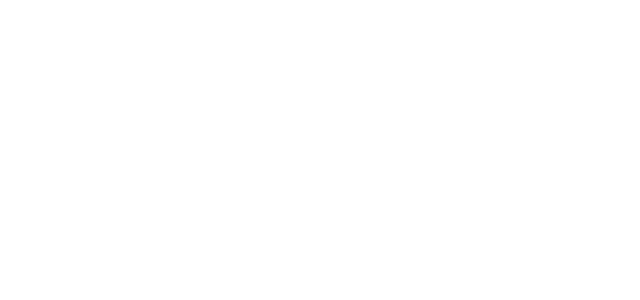
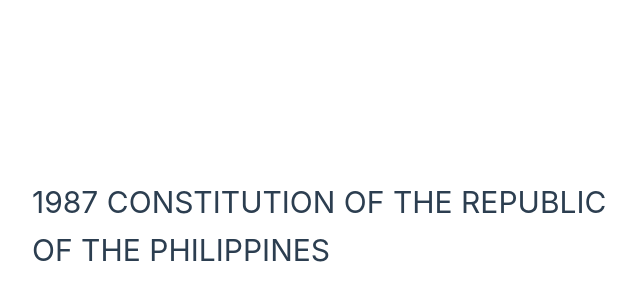
Before and after one commit to JustGotLakiSean/vue-1987-constitution, a Vue app: page / in a window 1280 px wide. Shown: the part 174-474 px from the top of the page, without its empty margins (0-640 px from the left). Built offline with nearby package versions, Linux system fonts and the light colour scheme.

Commit message:
added header component

```diff
--- a/src/App.vue
+++ b/src/App.vue
@@ -1,9 +1,9 @@
 <script setup>
-
+import Header from '@/components/Header.vue'
 </script>
 
 <template>
-
+  <Header />
 </template>
 
 <style scoped>
--- /dev/null
+++ b/src/components/Header.vue
@@ -0,0 +1,14 @@
+<script setup>
+import {ref} from 'vue'
+const headerTitle = ref('1987 CONSTITUTION OF THE REPUBLIC OF THE PHILIPPINES')
+</script>
+
+<template>
+    <header>
+        <h1>{{ headerTitle }}</h1>
+    </header>
+</template>
+
+<style scoped>
+
+</style>
```
